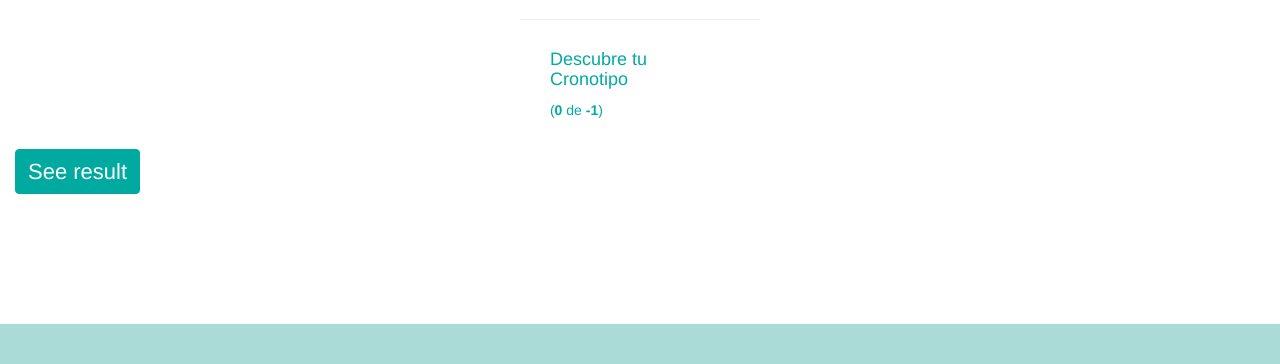
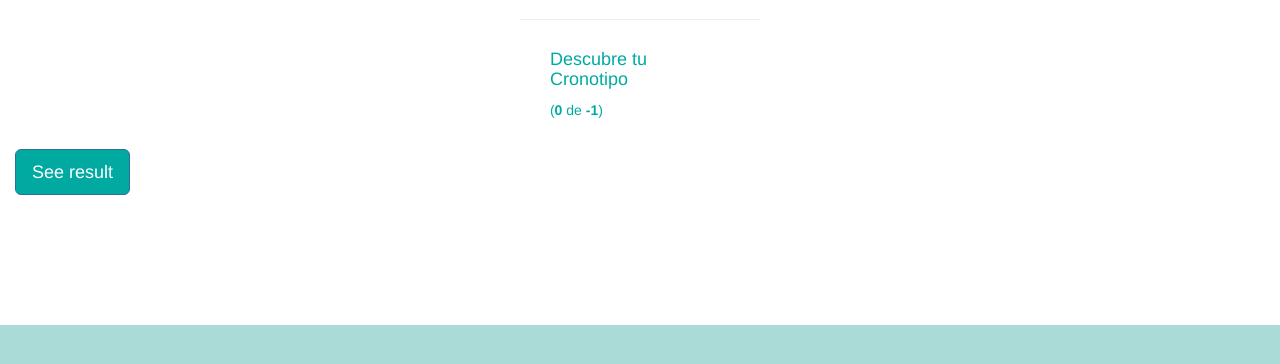
Before and after one commit to xavifm/Test-Extensions, a PHP site: page / in a window 1280 px wide. Shown: the part 91-455 px from the top of the page. Run offline with PHP 8.4, Linux system fonts and the light colour scheme; data that the repository does not hold is empty; some libraries are stand-ins or nearby versions.

Commit message:
added new fixes inside the cronotype UI

```diff
--- a/Cronotype/index.php
+++ b/Cronotype/index.php
@@ -82,7 +82,7 @@
 
             <div class="question p-3 border-bottom">
                         <div class="d-flex flex-row align-items-center question-title">
-                            <h5 class="mt-1 ml-2" style="font-size: 20; color: #00aaa0"><p id="question"> </p></h5>
+                            <h5 class="mt-1 ml-2" style="font-size: 20; color: #3D322D; font-weight: bold;"><p id="question"> </p></h5>
                         </div><div class="ans ml-2">
 
             <?php
@@ -90,7 +90,7 @@
                 for ($questionIndex = 0; $questionIndex <= $questionListSize; $questionIndex++)
                 {
                     ?>
-                        <label class="radio" id="label<?php echo $questionIndex ?>"> <input type="radio" onclick="SetOption(questionsIndex, <?php echo $questionIndex ?>)" name="question" id="res<?php echo $questionIndex ?>" value="option"> <span> <label id="response<?php echo $questionIndex ?>"> </label> </span> </label>
+                        <label class="radio" id="label<?php echo $questionIndex ?>"> <input type="radio" onclick="SetOption(questionsIndex, <?php echo $questionIndex ?>)" name="question" id="res<?php echo $questionIndex ?>" value="option"> <span id="response<?php echo $questionIndex ?>" style="font-weight: normal;"> </span> </label>
                     <?php
                 }
             ?>
@@ -105,9 +105,9 @@
 
             </div>
             <div class="text-center" style="display: flex; justify-content: space-between;">
-                    <button type="button" style='text-align:center; font-size: 22px; border-color:#00AAA1; background-color:#00AAA1; align-items: center;' id="LastQuestion" name="submit" class="btn btn-primary" onclick="LastQuestion();" >&#11164;</button>
-                    <button type="button" style='text-align:center; font-size: 22px; border-color:#00AAA1; background-color:#00AAA1; align-items: center;' id="NextQuestion" name="submit" class="btn btn-primary" onclick="NextQuestion();" >&#11166;</button>
-                    <button type="button" style='text-align:center; font-size: 22px; border-color:#00AAA1; background-color:#00AAA1; align-items: center;' id="SeeTestResult" name="submit" class="btn btn-primary" onclick="GetOutput();" >See result</button>
+                    <button type="button" id="LastQuestion" class="btn btn-primary btn-lg" style="background-color:#00AAA1;" onclick="LastQuestion();"> Anterior </button>
+                    <button type="button" id="NextQuestion" class="btn btn-primary btn-lg" style="background-color:#00AAA1;" onclick="NextQuestion();"> Siguiente </button>
+                    <button type="button" id="SeeTestResult" class="btn btn-primary btn-lg" style="background-color:#00AAA1;" onclick="GetOutput();"> See result </button>
             </div>
             <br>
             <p class="text-center" id="testResult" style='width: 50rem;height: 10rem; text-align:center; vertical-align:middle; font-size: 42px; align-items: center;'></p>
```
